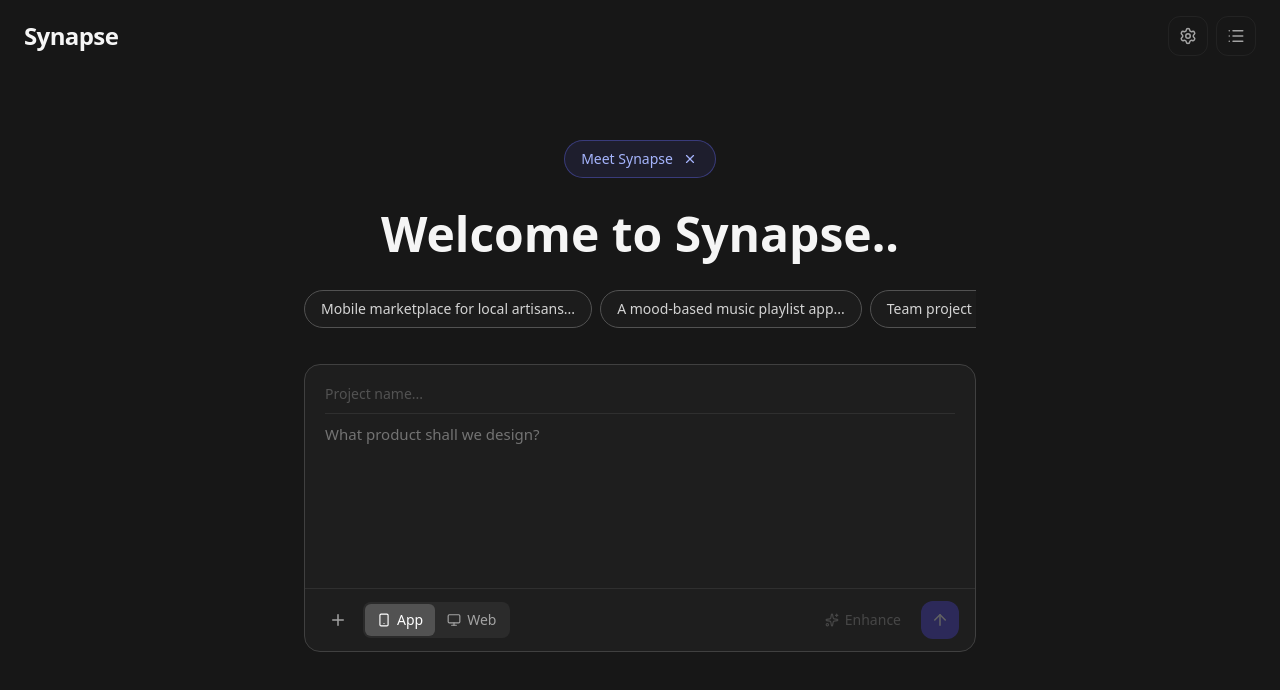
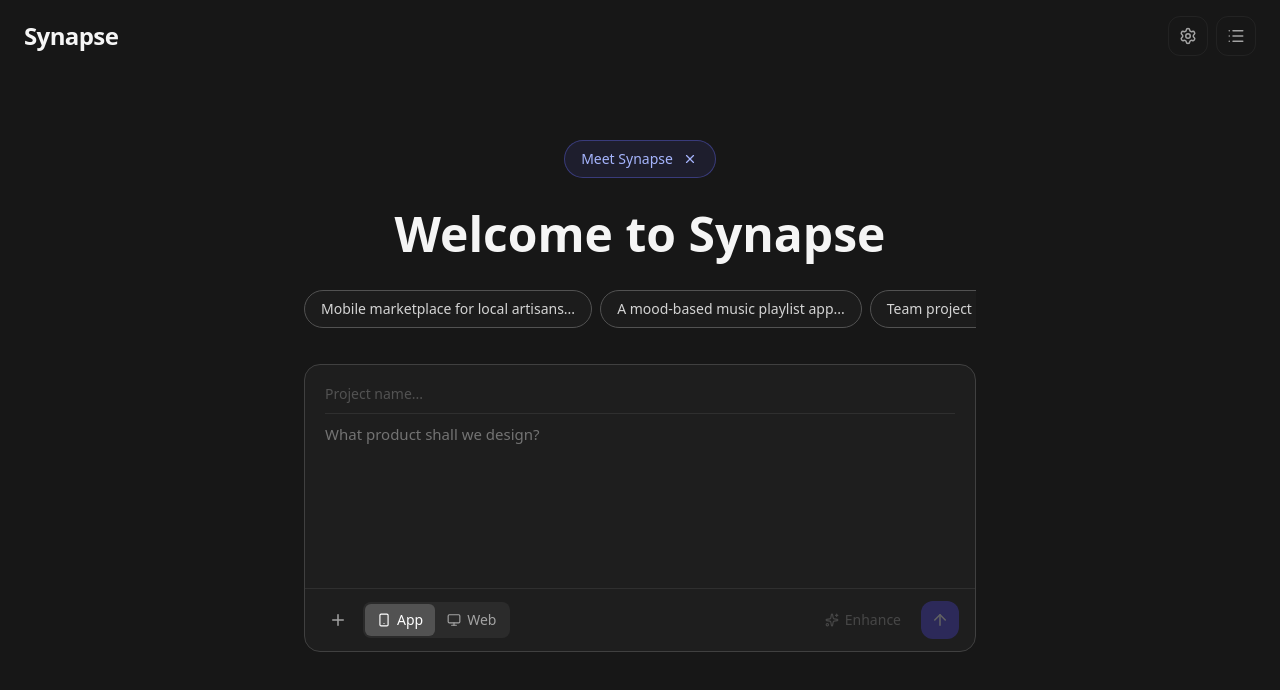
Before and after one commit to TGALLOWAY1/Synapse, a React (Vite) app: page / in a window 1280 px wide. Shown: the top 690 px of the page. Built offline with nearby package versions, Linux system fonts and the light colour scheme.

Commit message:
Remove trailing dots from homepage welcome heading
The homepage hero title read "Welcome to Synapse.." with awkward
double-dot punctuation. Trim the dots so the heading reads
"Welcome to Synapse" for a cleaner, more production-ready look.

```diff
--- a/src/components/HomePage.tsx
+++ b/src/components/HomePage.tsx
@@ -184,7 +184,7 @@ export function HomePage() {
 
                     {/* Hero title */}
                     <h2 className="text-4xl md:text-5xl font-bold text-center mb-8">
-                        Welcome to Synapse..
+                        Welcome to Synapse
                     </h2>
 
                     {/* Example prompt pills */}
```
